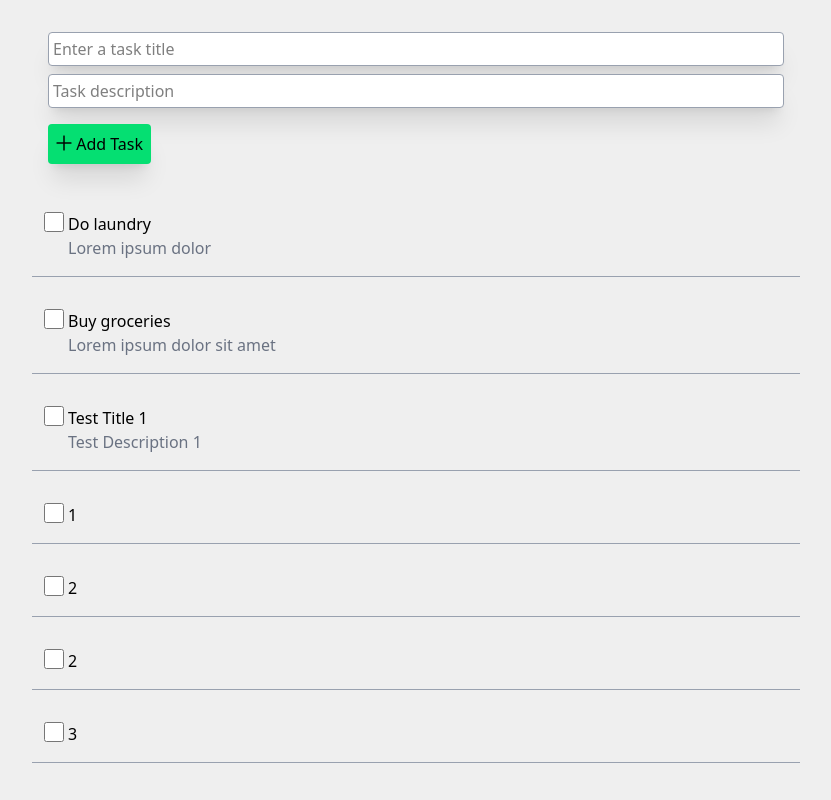
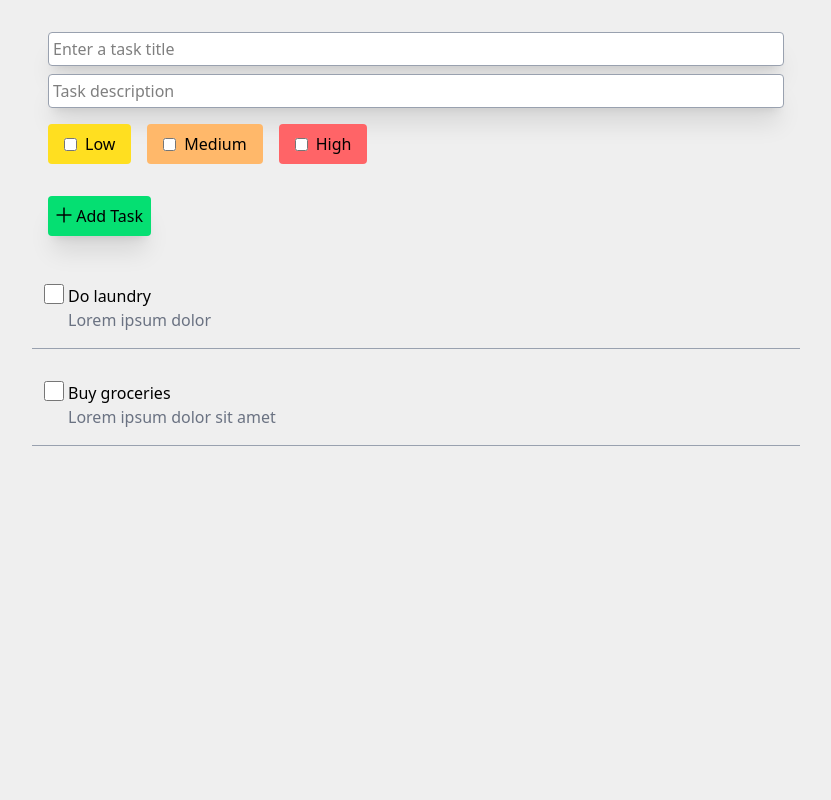
Before and after one commit to marionmartie/vue-ts-01, a Vue app: page / in a window 1280 px wide. Shown: the whole page, without its empty margins (224-1055 px from the left). Built offline with nearby package versions, Linux system fonts and the light colour scheme; data requests are answered from the project's data file; the HTML template or start-up script is replaced by a standard one.

Commit message:
Before installing daisyui

```diff
--- a/src/TaskType.ts
+++ b/src/TaskType.ts
@@ -5,3 +5,8 @@ export type TaskData = {
     completed: Boolean,
     priority?: Number
 }
+
+export type Priority = {
+    priority: 1 | 2 | 3,
+    priorityName: "Low" | "Medium" | "High",
+}
--- a/src/components/AddTask.vue
+++ b/src/components/AddTask.vue
@@ -2,6 +2,7 @@
 import { reactive, ref } from 'vue';
 import { nanoid } from 'nanoid';
 import { type TaskData } from '@/TaskType';
+import PriorityButton from './PriorityButton.vue';
 
 const emit = defineEmits<{
   'new-task': [form: TaskData]
@@ -45,6 +46,13 @@ const formData = reactive<TaskData>({
         type="text"
         class="w-full mt-2 p-1 rounded border-1 border-gray-400 shadow-xl bg-white" placeholder="Task description">
 
+      <div class="flex gap-4 my-4 items-center">
+        <PriorityButton bgColor="bg-yellow-300" priorityName="Low" />
+        <PriorityButton bgColor="bg-orange-300" priorityName="Medium" />
+        <PriorityButton bgColor="bg-red-400" priorityName="High" />
+      </div>
+
+
       <button class="rounded bg-green-400 p-2 shadow-xl mt-4">
         <i class="pi pi-plus"></i>
         Add Task
--- /dev/null
+++ b/src/components/PriorityButton.vue
@@ -0,0 +1,13 @@
+<script setup lang="ts">
+defineProps<{
+    priorityName: "Low" | "Medium" | "High",
+    bgColor: String,
+}>()
+</script>
+
+<template>
+    <div :class="bgColor" class="flex gap-2 items-center rounded py-2 px-4">
+        <input type="checkbox" :id="priorityName">
+        <label :for="priorityName">{{ priorityName }}</label>
+    </div>
+</template>
--- a/src/tasks.json
+++ b/src/tasks.json
@@ -13,36 +13,6 @@
       "description": "Lorem ipsum dolor sit amet",
       "completed": false,
       "priority": 2
-    },
-    {
-      "id": "s3B-5S_Usmu3QfA-OWBaP",
-      "title": "Test Title 1",
-      "description": "Test Description 1",
-      "completed": false
-    },
-    {
-      "id": "ORQscTkAdx4V6h4uhy_Xo",
-      "title": "1",
-      "description": "",
-      "completed": false
-    },
-    {
-      "id": "w9UR4Zgkev_bi9aIEzKcX",
-      "title": "2",
-      "description": "",
-      "completed": false
-    },
-    {
-      "id": "ur_4CViAYpmWtINeJplpk",
-      "title": "2",
-      "description": "",
-      "completed": false
-    },
-    {
-      "id": "ur_4CViAYpmWtINeJplpk",
-      "title": "3",
-      "description": "",
-      "completed": false
     }
   ]
 }
```
